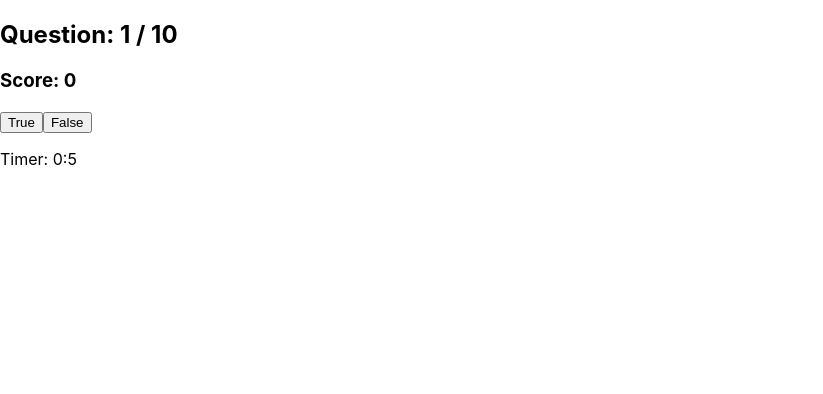
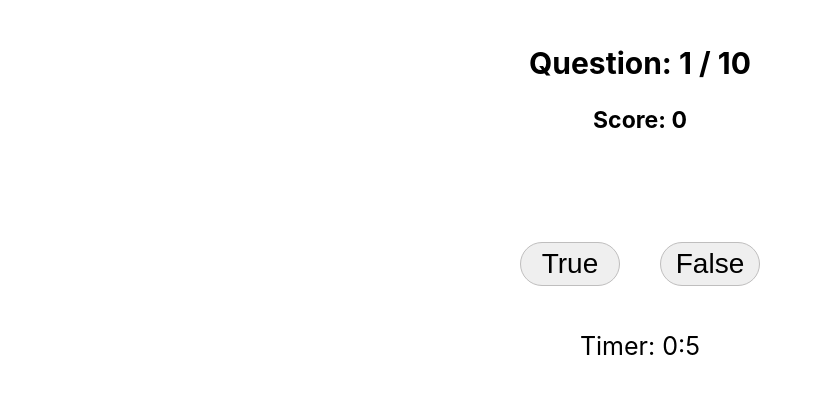
Before and after one commit to cecijunq/Desafio-final-PB---HOOKS, a React (Create React App) app: page /questions in a window 1280 px wide. Shown: the top 394 px of the page, without its empty margins (0-823 px from the left). Built offline with nearby package versions, Linux system fonts and the light colour scheme; no server answers.

Commit message:
i was trying to fix the problem of showing the answers chosen on the result screen. still not working

```diff
--- a/src/components/Questions.jsx
+++ b/src/components/Questions.jsx
@@ -5,6 +5,8 @@ import { changeScore, registerAnswers, registerAnswer, changeMinutes, changeSeco
 
 import axios from "axios";
 import Results from "./Result";
+
+import "../style/styles.scss";
 
 const Questions = () => {
 
@@ -75,12 +77,12 @@ const Questions = () => {
             }
 
             alert("Yayy well done! You got it right! Let's go =)");
-            //dispatch(registerAnswer("True"));
+            dispatch(registerAnswers("True"));
             //dispatch(registerAnswers(registerAnswer));
             dispatch(changeScore(finalScore + 1));
         } else {
             alert("Ohh bad luck! Good luck next time...");
-            //dispatch(registerAnswer("False"));
+            dispatch(registerAnswers("False"));
             //dispatch(registerAnswers(registerAnswer));
         }
 
@@ -93,7 +95,7 @@ const Questions = () => {
         if(questionNumber === 10){
             console.log("changing to results page");
             history.push('/results');
-            //console.log({answers});
+            console.log([answers]);
             return;
         }
         setQuestNumb(questionNumber + 1)
@@ -115,11 +117,11 @@ const Questions = () => {
 
             alert("Yayy well done! You got it right! Let's go =)");
             dispatch(changeScore(finalScore + 1));
-            //dispatch(registerAnswer("False"));
+            dispatch(registerAnswers("False"));
             //dispatch(registerAnswers(registerAnswer));
         }else{
             alert("Ohh bad luck! Good luck next time...");
-            //dispatch(registerAnswer("True"));
+            dispatch(registerAnswers("True"));
             //dispatch(registerAnswers(registerAnswer));
         }
 
@@ -133,6 +135,7 @@ const Questions = () => {
             console.log("changing to results page");
             history.push('/results');
             //console.log({answers});
+            console.log([answers]);
             return;
         }
         setQuestNumb(questionNumber + 1)
@@ -146,24 +149,28 @@ const Questions = () => {
 
     return (
         <div>
+            <div className="container">
                 <h2>Question: {questionNumber} / 10</h2>
-                <h3>Score: {score}</h3>
+                <h3 className="score">Score: {score}</h3>
+            </div>
 
 
 
-                <div className="details_quest">
-                    <p>{category}</p>
-                    <p>{difficulty}</p>
-                    <p>{questions}</p>
+            <div className="details_quest">
+                <p>{category}</p>
+                <p>{difficulty}</p>
+                <p>{questions}</p>
 
 
-                    <button onClick={handleTrueAns}>True</button>
-                    <button onClick={handleFalseAns}>False</button>
-
+                <div className="btn_ans">
+                    <button className="btn_Answer" onClick={handleTrueAns}>True</button>
+                    <button className="btn_Answer" onClick={handleFalseAns}>False</button>
                     <p>Timer: {minutesCounter}:{secondsCounter}</p>
                 </div>
 
             </div>
+
+        </div>
 
 
     )
--- a/src/components/Result.jsx
+++ b/src/components/Result.jsx
@@ -6,7 +6,7 @@ import { changeScore, registerAnswers, registerAnswer, changeMinutes, changeSeco
 
 import Questions from "./Questions";
 
-const Results = (props) => {
+const Results = () => {
 
     const finalScore = useSelector(state => state.finalScore);
     const answers = useSelector(state => state.answers);
@@ -30,12 +30,15 @@ const Results = (props) => {
 
 
     return (
-        <div>
+        <div className="container">
             <h2>Results</h2>
 
+            <div className="info">
                 <p>You got {finalScore} questions right out of 10</p>
                 <p>You took {minutes}:{seconds} to answer all the questions</p>
+            </div>
 
+            <div className="ans_chosen">
                 <h4>Answers Chosen:</h4>
                 <ol>
                     <li>{registerAnswers[0]}</li>
@@ -49,9 +52,10 @@ const Results = (props) => {
                     <li>{registerAnswers[8]}</li>
                     <li>{registerAnswers[9]}</li>
                 </ol>
+            </div>
 
 
-            <button onClick={handlePlayAgain}>Play again</button>
+            <button className="btn_playAgain" onClick={handlePlayAgain}>Play again</button>
         </div>
     )
 }
--- a/src/store/actions.js
+++ b/src/store/actions.js
@@ -3,7 +3,7 @@ export const changeScore = (finalScore) => {
 }
 
 export const registerAnswers = (answers) => {
-    return {type: 'change_answers', payload: {answers: answers}}
+    return {type: 'add_answer', payload: {answers: answers}}
 }
 
 export const registerAnswer = (answer) => {
--- a/src/store/index.js
+++ b/src/store/index.js
@@ -1,8 +1,9 @@
 //é nesse arquivo onde criamos o store
 
 import {score} from './reducers';
-import { createStore } from 'redux';
+import { createStore, combineReducers } from 'redux';
 
+// const reducers = combineReducers(score: finalScore, )
 const store = createStore(score); //está criando o store
 
 export default store;
--- a/src/store/reducers.js
+++ b/src/store/reducers.js
@@ -1,27 +1,30 @@
+import axios from "axios"
+
 const INIT_STATE = {
     finalScore: 0,
-    answers: [],
-    answer: {},
     seconds: 0,
-    minutes: 0
+    minutes: 0,
+    answers: []
 }
 //o reducer precisa receber um estado inicial e uma ação
 export const score = (state = INIT_STATE, action) => {
     switch(action.type) {
         case 'change_finalScore':
             return{...state, finalScore: action.payload.finalScore}
-        case 'change_answers':
-            return{...state, answers: action.payload.answers}
-        case 'change_answer':
-            return{...state, answer: action.payload.answer}
         case 'set_seconds':
             return{...state, seconds: action.payload.seconds}
         case 'set_minutes':
             return{...state, seconds: action.payload.minutes}
+        case 'add_answer':
+            return {
+                ...state,
+                answers: state.answers.concat(action.newItem)
+            }
         default:
             return{...state};
     }
 }
+
 
 //reducer PRECISA ter um default que retorne o estado. Senão, ele nunca será inicializado
 
--- a/src/style/styles.scss
+++ b/src/style/styles.scss
@@ -3,6 +3,7 @@
     margin: auto;
     padding: 20px;
     text-align: center;
+    align-items: center;
 }
 
 .container h2 {
@@ -13,7 +14,51 @@
     font-size: 25px;
 }
 
+.btn_start, .btn_Answer, .btn_playAgain {
+    font-size: 28px;
+    border-radius: 24px;
+    margin: 20px;
+    padding: 5px;
+    border: 1px solid rgb(191, 190, 190);
+}
+
+.btn_Answer {
+    width: 100px;
+}
+
+.btn_playAgain {
+    width: 160px;
+}
+
 .btn_start {
-    font-size: 28px;
-    border-radius: 18px;
+    width: 100px;
 }
+
+.details_quest {
+    margin-top: -40px;
+    width: 50%;
+    margin: auto;
+    padding: 20px;
+    text-align: center;
+    font-size: 25px;
+}
+
+.score {
+    font-size: 23px;
+}
+
+.info {
+    margin-top: 10px;
+    width: 50%;
+    margin: auto;
+    padding: 20px;
+    text-align: center;
+    font-size: 25px;
+}
+
+.ans_chosen {
+    width: 50%;
+    text-align: center;
+    font-size: 25px;
+    margin: auto;
+}
```
Lines whose indentation alone changed are shown as unchanged.
